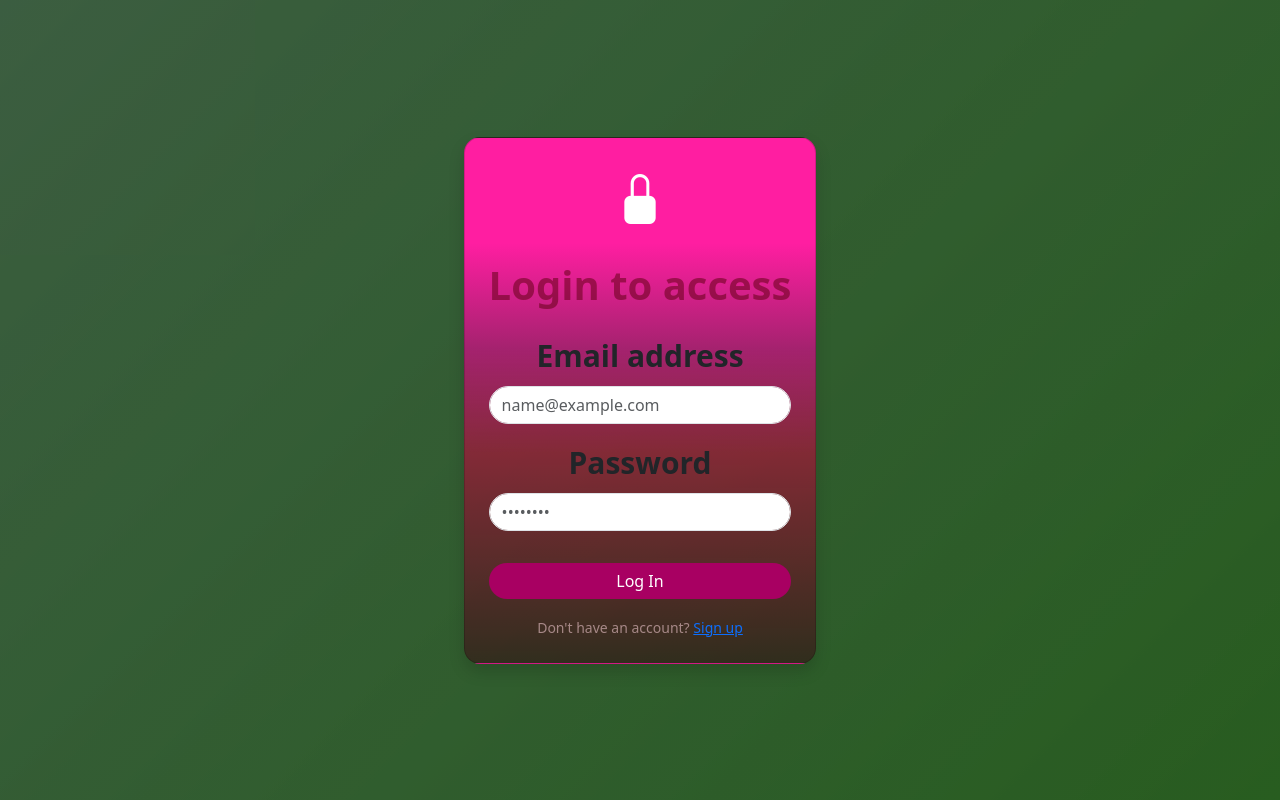
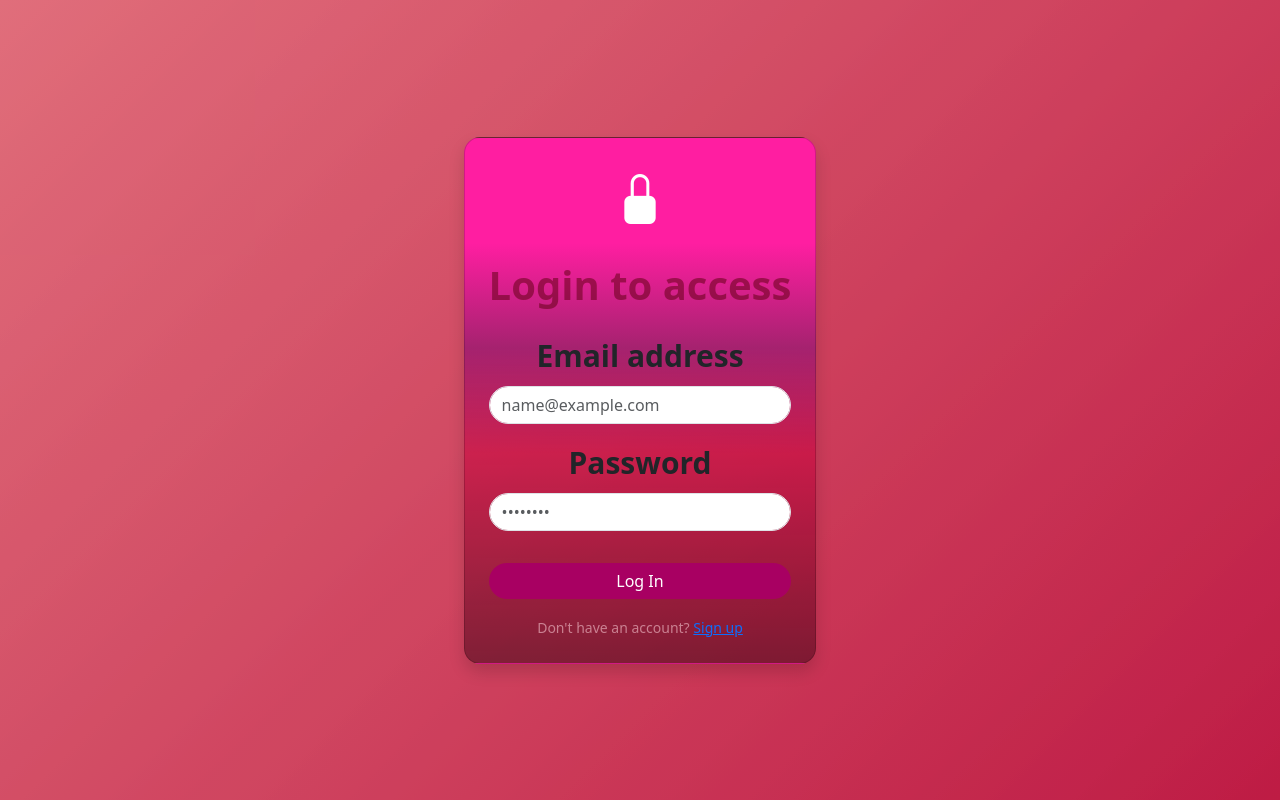
Before and after one commit to Aus5149/Capstone-Project--Starlight-Rhythm, a React (Vite) app: page /login in a window 1280 px wide. Built offline with nearby package versions, Linux system fonts and the light colour scheme; no server answers.

Commit message:
CORS Fix

```diff
--- a/src/pages/LoginPage.jsx
+++ b/src/pages/LoginPage.jsx
@@ -46,8 +46,9 @@ const LoginPage = () => {
 
   // Sample background images - you can replace these with your own
   const backgrounds = [
-    "linear-gradient(135deg, #004316ff 0%, #075500ff 100%)",
+    "linear-gradient(135deg, #d85963ff 0%, #cd0030ff 100%)",
     "linear-gradient(135deg, #fa709a 0%, #320023ff 100%)",
+    "linear-gradient(135deg, #430000ff 0%, #58000cff 100%)",
     `url('${Background1}')`,
     'url("src/images/mock.png")',
     "linear-gradient(135deg, #430000ff 0%, #58000cff 100%)",
```
